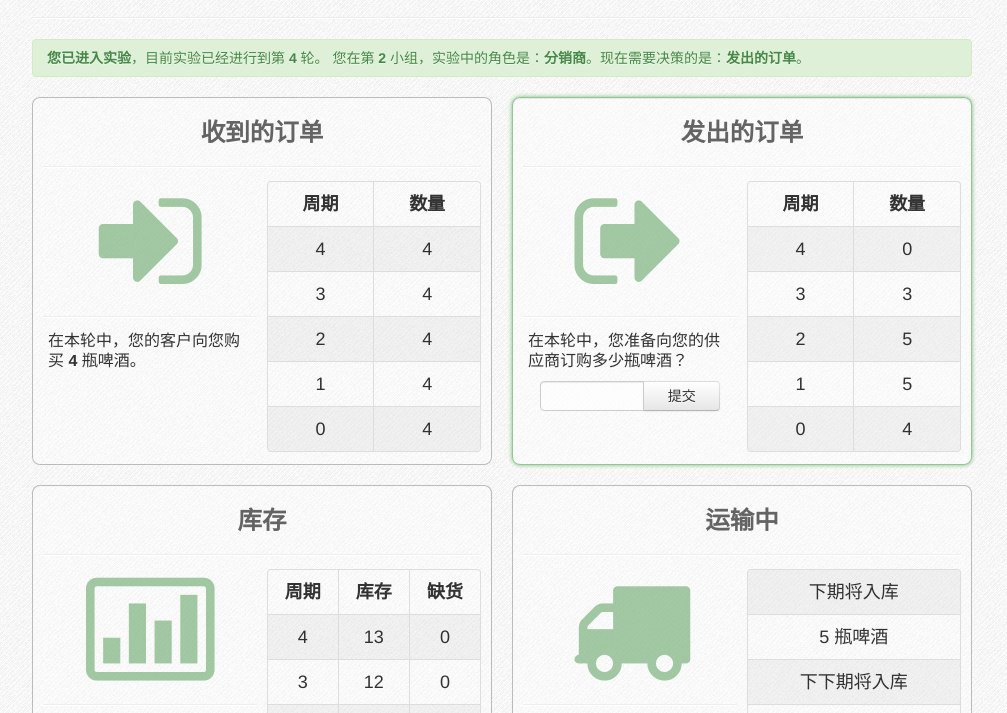
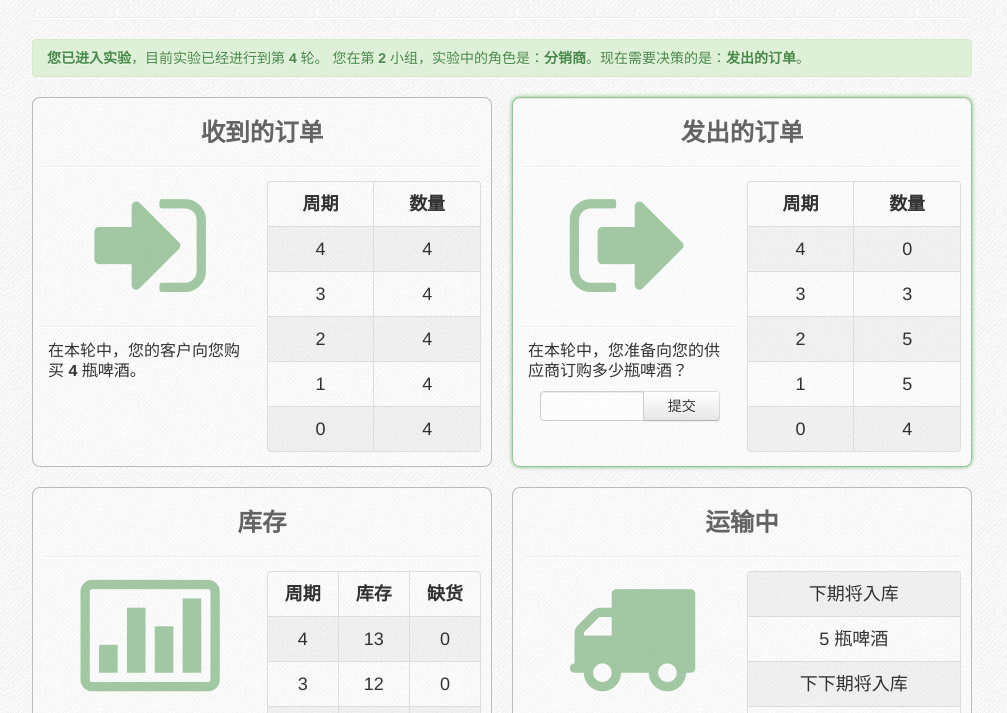
Before and after one commit to xtai/beer-game-front-end, a plain HTML site: page main.html in a window 1280 px wide. Shown: the part 73-786 px from the top of the page, without its empty margins (138-1145 px from the left). Drawn offline with Linux system fonts and the light colour scheme.

Commit message:
ver0.2.1

```diff
--- a/assets/css/mine.css
+++ b/assets/css/mine.css
@@ -110,7 +110,7 @@
 	color: rgba(0, 0, 0, .80);
 }
 .big-icon {
-	font-size: 120px;
+	font-size: 130px;
 	color: rgba(102, 166, 103, .60);
 }
 .dash .highlight{
@@ -150,6 +150,7 @@
 	-moz-border-radius: 8px;
 	-ms-border-radius: 8px;
 	-o-border-radius: 8px;
+	height: 370px;
 }
 .dash .dash-text {
 	margin-left: 5px;
```
Also changed, not shown: 1 other file.
